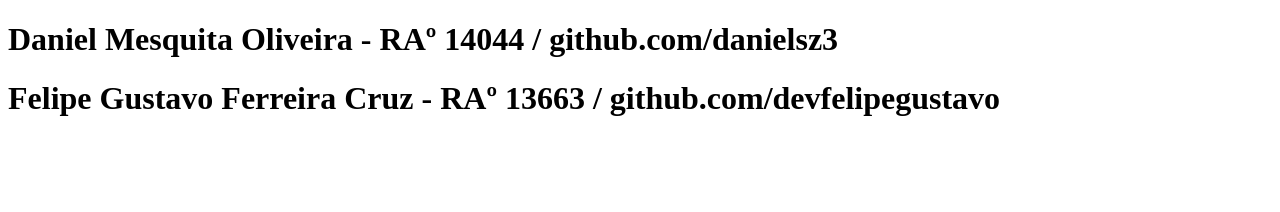
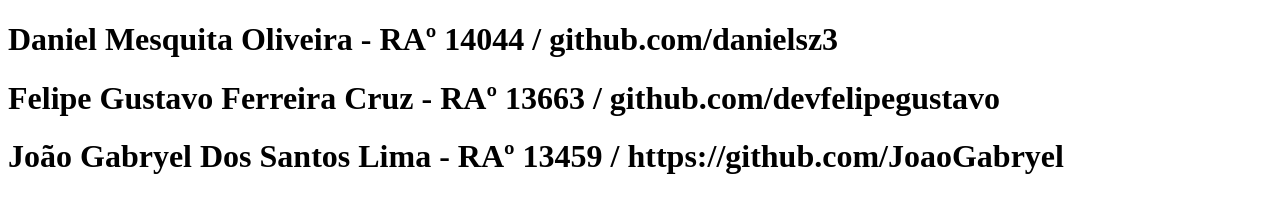
Before and after one commit to danielsz3/aula02DevAvanced, a plain HTML site: page index.html in a window 1280 px wide. Drawn offline with Linux system fonts and the light colour scheme.

Commit message:
Inserção do Nome

```diff
--- a/index.html
+++ b/index.html
@@ -13,5 +13,9 @@
     <h1>
         Felipe Gustavo Ferreira Cruz - RAº 13663 / github.com/devfelipegustavo
     </h1>
+
+    <h1>
+        João Gabryel Dos Santos Lima - RAº 13459 / https://github.com/JoaoGabryel
+    </h1>
 </body>
 </html>
```
